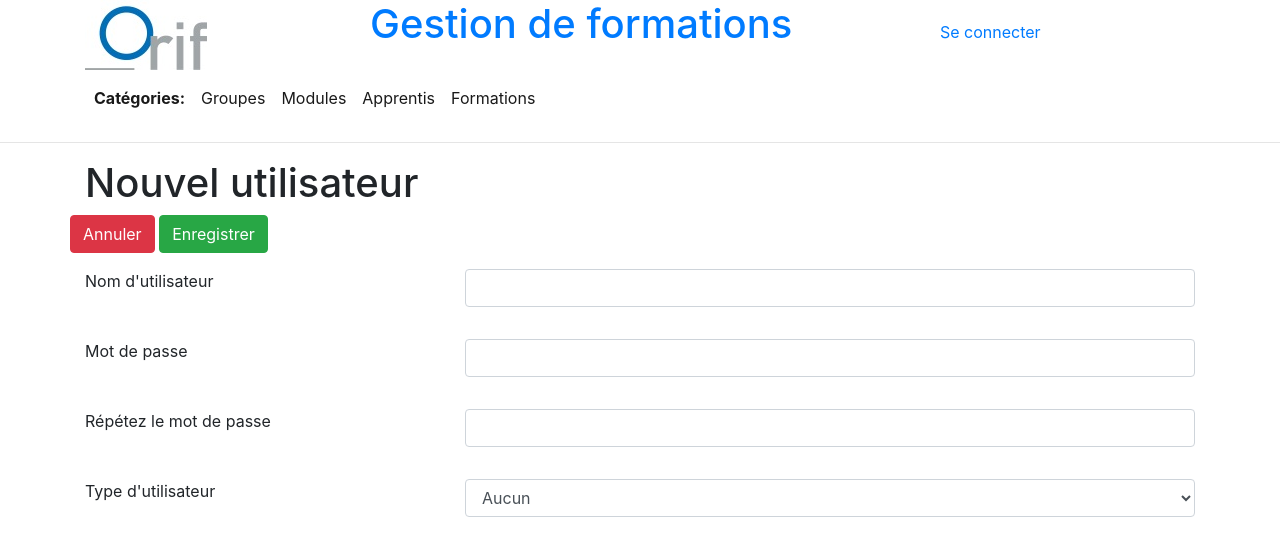
After one commit to OrifInformatique/gestion_formations, a CodeIgniter app: page /gestion_formations/admin/user_form in a window 1280 px wide. The commit adds this page. Shown: the top 556 px of the page. Run offline with CodeIgniter, Linux system fonts and the light colour scheme; data comes from the database, SQL or seed files in the repository.

Commit message:
Add user form

```diff
--- a/application/controllers/Admin.php
+++ b/application/controllers/Admin.php
@@ -8,19 +8,84 @@
  */
 
 class Admin extends MY_Controller {
-    protected $access_level = ACCESS_LVL_ADMIN;
+    //protected $access_level = ACCESS_LVL_ADMIN;
+    protected $access_level = "*";
 
     /**
      * Constructor
      */
     public function __construct() {
         parent::__construct();
+        $this->load->library('form_validation');
         $this->load->model(['user_model','user_type_model']);
+        $this->load->helper('form');
     }
 
     public function index() {
+        $this->user_index();
+    }
+
+    /************************
+     * User-related functions
+     ************************/
+    public function user_index() {
         $outputs['users'] = $this->user_model->get_all();
         $outputs['user_types'] = $this->user_type_model->get_all();
         $this->display_view('admin/users/list', $outputs);
     }
+
+    public function user_form($id = 0) {
+        if($id > 0) {
+            $outputs['user'] = $this->user_model->get($id);
+        }
+
+        $user_types = $this->user_type_model->get_all();
+        $outputs['user_types'] = array();
+        if(is_array($user_types)) {
+            foreach($user_types as $user_type) {
+                $outputs['user_types'][$user_type->id] = $user_type->type;
+            }
+        }
+        $outputs['user_types'][0] = $this->lang->line('none');
+
+        $this->display_view('admin/users/form', $outputs);
+    }
+    public function user_form_validation() {
+        $update = (null !== $this->input->post('id'));
+
+        $req = array(
+            'user' => $this->input->post('user_username'),
+            'fk_user_type' => $this->input->post('user_type')
+        );
+        if(!$update) {
+            $req['password'] = password_hash($this->input->post('user_password'), PASSWORD_DEFAULT);
+        }
+
+        $problem = FALSE;
+        $problem = ($this->input->post('user_password') !== $this->input->post('user_password_again'));
+
+        $this->form_validation->set_rules('user_username', $this->lang->line('user_username'),
+            'trim|required|min_length['.USERNAME_MIN_LENGTH.']|is_unique[users.user]');
+        if(!$update) {
+            $this->form_validation->set_rules('user_password', $this->lang->line('user_password'),
+                array('trim',
+                    'required',
+                    'min_length['.PASSWORD_MIN_LENGTH.']',
+                    function($problem) {return $problem;}));
+        }
+        $this->form_validation->set_rules('user_type', $this->lang->line('user_type'), 'required');
+
+        if($this->form_validation->run()) {
+            if($this->input->post('id') > 0){
+                $this->user_model->update($this->input->post('id'), $req);
+            } else {
+                $this->user_model->insert($req);
+            }
+            redirect('admin/user_index');
+        } else {
+            if($this->input->post('id') > 0)
+                $this->user_form($this->input->post('id'));
+            $this->user_form();
+        }
+    }
 }
--- a/application/language/french/MY_application_lang.php
+++ b/application/language/french/MY_application_lang.php
@@ -49,6 +49,7 @@ $lang['formation_duration']             = 'Durée';
 $lang['user_create']                    = 'Nouvel utilisateur';
 $lang['user_username']                  = 'Nom d\'utilisateur';
 $lang['user_password']                  = 'Mot de passe';
+$lang['user_password_again']            = 'Répétez le mot de passe';
 $lang['user_type']                      = 'Type d\'utilisateur';
 
 // Log Error
@@ -77,6 +78,8 @@ $lang['formation_modify']               = 'Modifier la formation';
 $lang['formation_delete']               = 'Supprimer la formation';
 $lang['formation_delete_not']           = 'La formation ne peut pas être supprimée car un module y est associé.';
 $lang['user_list']                      = 'Liste des utilisateurs';
+$lang['user_new']                       = 'Nouvel utilisateur';
+$lang['user_modify']                    = 'Modifer l\'utilisateur';
 
 // Buttons
 $lang['btn_login']                      = 'Se connecter';
--- /dev/null
+++ b/application/views/admin/users/form.php
@@ -0,0 +1,120 @@
+<?php if (!defined('BASEPATH')) exit('No direct script access allowed');
+/**
+ * View of question's details to update
+ *
+ * @author      Orif, section informatique (BuYa, ViDi)
+ * @link        https://github.com/OrifInformatique/gestion_questionnaires
+ * @copyright   Copyright (c) Orif (http://www.orif.ch)
+ */
+?>
+
+<div class="container">
+    <h1 class="title-section">
+        <?php if(isset($user)) {
+            echo $this->lang->line('user_modify');
+            $update = TRUE;
+        } else {
+            echo $this->lang->line('user_new');
+            $update = FALSE;
+        } ?>
+    </h1>
+    <?php
+    $attributes = array("name" => "addFormUser",
+        "id" => "addFormUser");
+    echo form_open('Admin/user_form_validation', $attributes); ?>
+        <!-- Display buttons and display topic and question type as information -->
+        <div class="row">
+            <div class="form-group">
+                <a name="cancel" class="btn btn-danger" href="<?=base_url('/admin')?>"><?=$this->lang->line('cancel')?></a>
+                <?php
+                    echo form_submit('save', $this->lang->line('save'), 'class="btn btn-success"');
+                    //echo form_reset('reset', $this->lang->line('btn_reset'), 'class="btn btn-danger"');
+                ?>
+            </div>
+        </div>
+
+        <!-- ERROR MESSAGES -->
+        <?php
+        if (!empty(validation_errors())) {
+            echo '<div class="alert alert-danger">'.validation_errors().'</div>';}
+        ?>
+
+        <!-- QUESTION FIELDS -->
+        <?php
+
+        if($update) {
+            echo form_hidden('id', $user->id);
+        }
+
+        ?>
+
+        <div class="row">
+            <div class="form-group col-md-12">
+                <div class="form-group row">
+                    <div class="col-md-4">
+                        <?php echo form_label($this->lang->line('user_username'), 'user_username'); ?>
+                    </div>
+                    <div class="col-md-8">
+                        <?php
+                        if($update)
+                            echo form_input('user_username', set_value('user_username', $user->user), 'maxlength="65535" class="form-control" id="user_username"');
+                        else
+                            echo form_input('user_username', set_value('user_username'), 'maxlength="65535" class="form-control" id="user_username"');
+                        ?>
+                    </div>
+                </div>
+            </div>
+        </div>
+
+        <?php
+        if(!$update) { ?>
+        <div class="row">
+            <div class="form-group col-md-12">
+                <div class="form-group row">
+                    <div class="col-md-4">
+                        <?php echo form_label($this->lang->line('user_password'), 'user_password'); ?>
+                    </div>
+                    <div class="col-md-8">
+                        <?php
+                        echo form_password('user_password', set_value('user_password'), 'maxlength="65535" class="form-control" id="user_password"');
+                        ?>
+                    </div>
+                </div>
+            </div>
+        </div>
+
+        <div class="row">
+            <div class="form-group col-md-12">
+                <div class="form-group row">
+                    <div class="col-md-4">
+                        <?php echo form_label($this->lang->line('user_password_again'), 'user_password_again'); ?>
+                    </div>
+                    <div class="col-md-8">
+                        <?php
+                        echo form_password('user_password_again', set_value('user_password_again'), 'maxlength="65535" class="form-control" id="user_password_again"');
+                        ?>
+                    </div>
+                </div>
+            </div>
+        </div>
+        <?php } ?>
+
+        <div class="row">
+            <div class="form-group col-md-12">
+                <div class="form-group row">
+                    <div class="col-md-4">
+                        <?php echo form_label($this->lang->line('user_type'), 'user_type'); ?>
+                    </div>
+                    <div class="col-md-8">
+                        <?php
+                        if($update)
+                            echo form_dropdown('user_type', $user_types, set_value('user_type', $user->fk_user_type), 'class="form-control" id="parent_group"');
+                        else
+                            echo form_dropdown('user_type', $user_types, set_value('user_type'), 'class="form-control" id="parent_group"');
+                        ?>
+                    </div>
+                </div>
+            </div>
+        </div>
+    <?php echo form_close(); ?>
+</div>
```
Also changed, not shown: application/views/admin/users/list.php (+11 -13 lines), application/views/group/add.php (line endings or trailing spaces).
